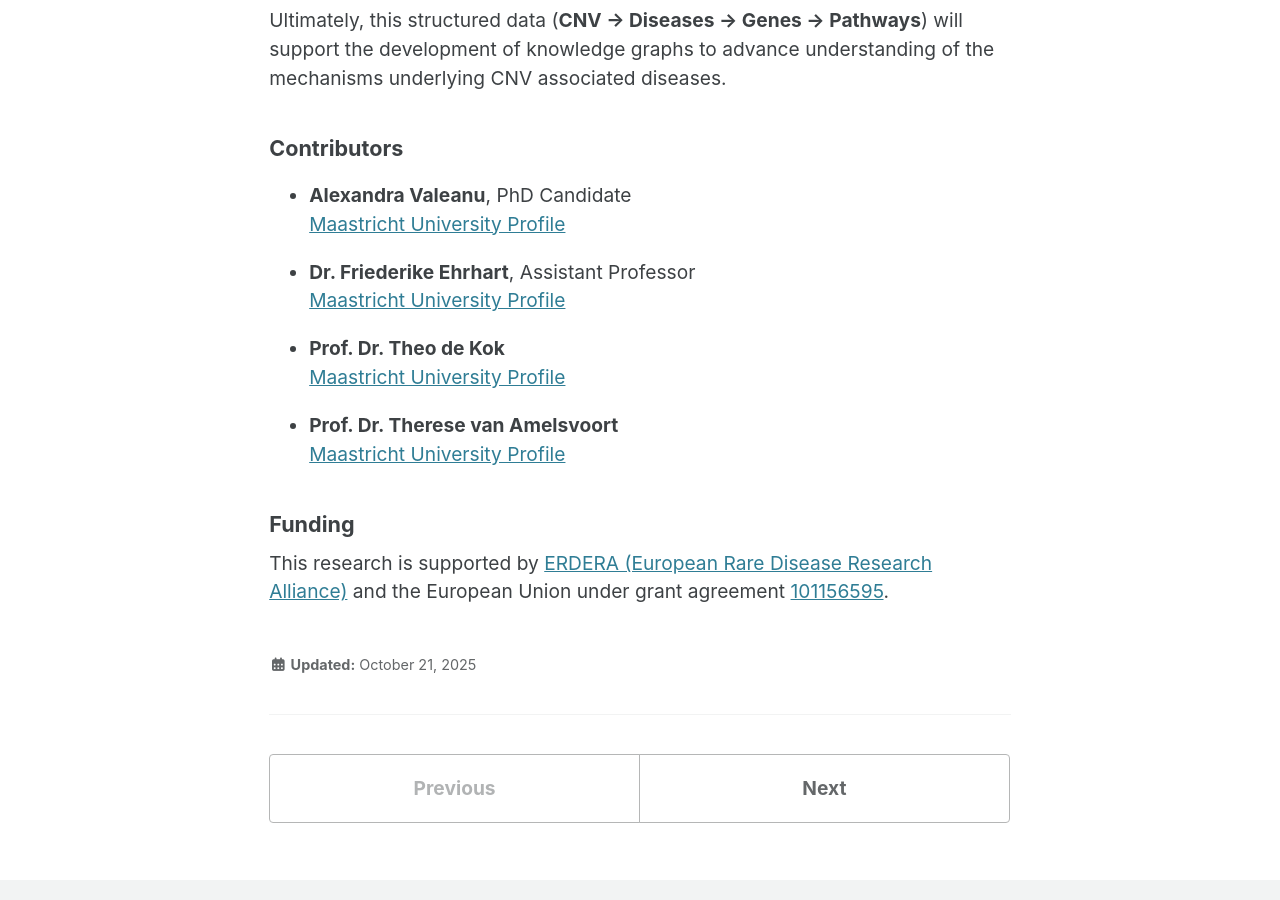
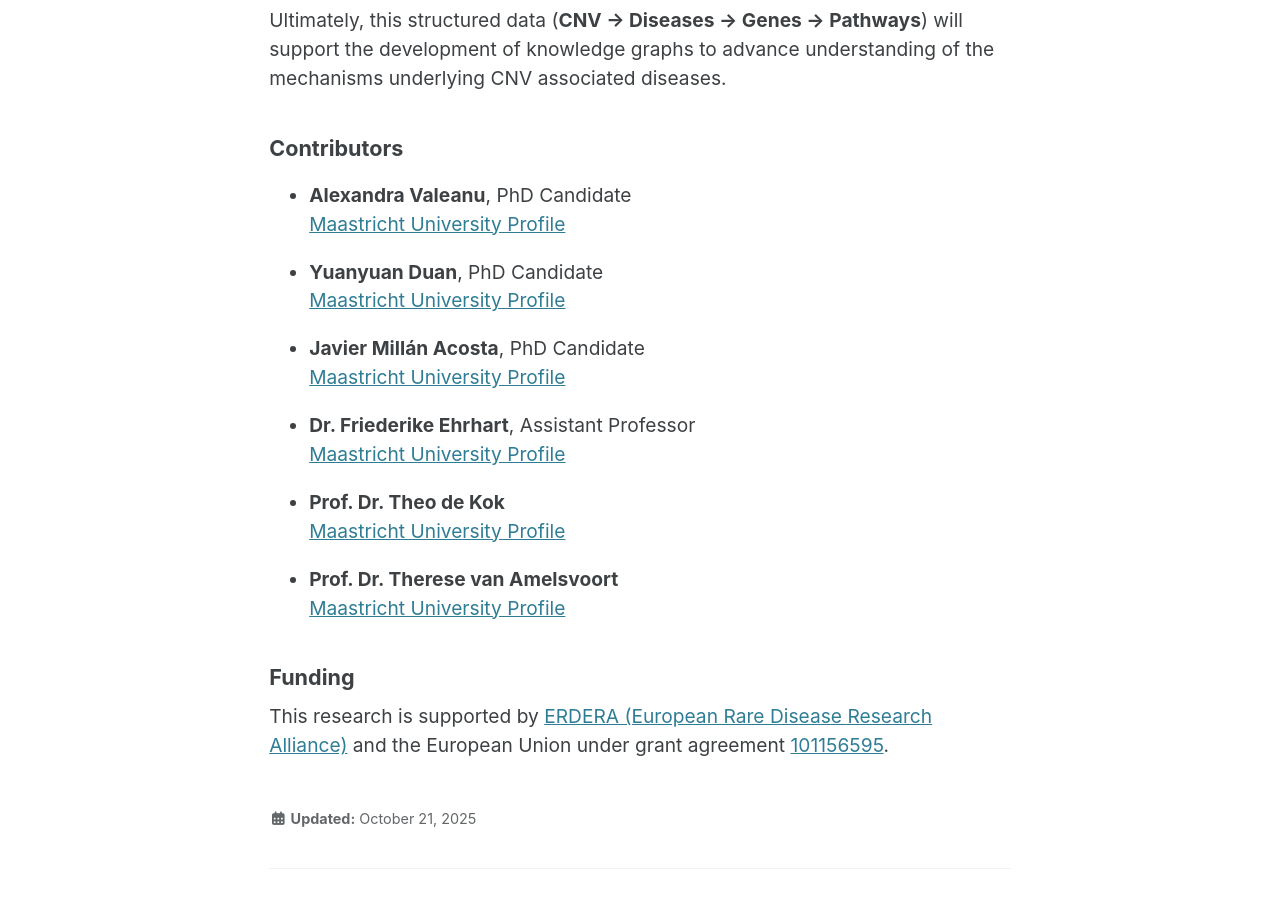
Before and after one commit to CNVPathwayAtlas/cnv-website, a Jekyll site: the page built from _pages/1-about.md, in a window 1280 px wide and 900 px high, scrolled down 347 px. Built offline with Jekyll 4.4.1, drawn with Linux system fonts in a browser that asks for light colours; cached includes are drawn as plain includes.

Commit message:
Update with contributors info

```diff
--- a/_pages/1-about.md
+++ b/_pages/1-about.md
@@ -14,6 +14,12 @@ Ultimately, this structured data (**CNV → Diseases → Genes → Pathways**) w
 - **Alexandra Valeanu**, PhD Candidate
   <a href="https://www.maastrichtuniversity.nl/valeanu" target="_blank">Maastricht University Profile</a>
 
+- **Yuanyuan Duan**, PhD Candidate
+  <a href="https://www.maastrichtuniversity.nl/dy-duan" target="_blank">Maastricht University Profile</a>
+
+- **Javier Millán Acosta**, PhD Candidate
+  <a href="https://www.maastrichtuniversity.nl/j-millán-acosta" target="_blank">Maastricht University Profile</a>
+
 - **Dr. Friederike Ehrhart**, Assistant Professor
   <a href="https://www.maastrichtuniversity.nl/f-ehrhart" target="_blank">Maastricht University Profile</a>
 
```
